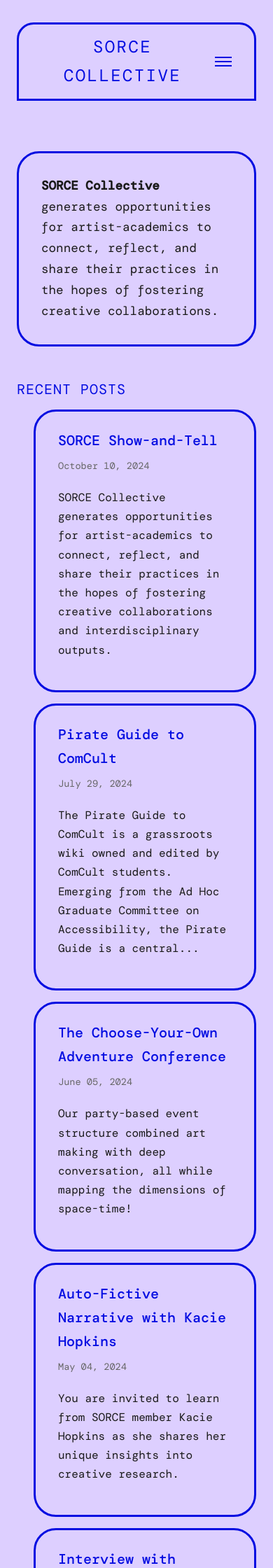
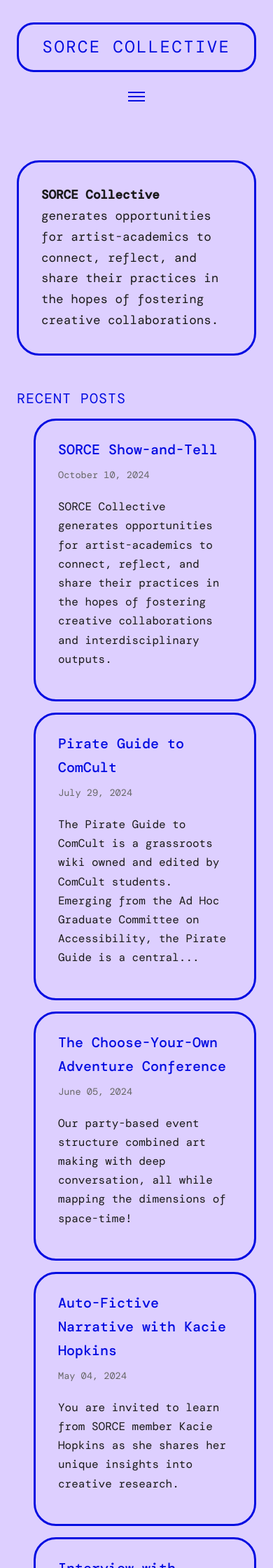
Before and after one commit to iowyth/sorce, a Jekyll site: the page built from index.md, in a window 390 px wide. Shown: the top 2240 px of the page at 70% size. Built offline with Jekyll 4.4.1, drawn with Linux system fonts in a browser that asks for light colours; some web fonts are replaced.

Commit message:
Fix mobile nav: hamburger outside border, menu inside horseshoe
- Hamburger button positioned below the horseshoe border
- When closed: title has full pill-shaped rounded border
- When open: title connects to nav forming horseshoe shape
- Nav expands within horseshoe matching its width
- JS toggles nav-open class on horseshoe for CSS styling

Co-Authored-By: Claude Opus 4.5 <noreply@anthropic.com>

```diff
--- a/_layouts/default.html
+++ b/_layouts/default.html
@@ -25,14 +25,7 @@
   <header class="site-header">
     <div class="container">
       <div class="header-horseshoe">
-        <div class="title-row">
-          <a href="{{ '/' | relative_url }}" class="site-title">{{ site.title }}</a>
-          <button class="nav-toggle" aria-label="Toggle navigation">
-            <span></span>
-            <span></span>
-            <span></span>
-          </button>
-        </div>
+        <a href="{{ '/' | relative_url }}" class="site-title">{{ site.title }}</a>
         <nav class="site-nav">
           <a href="{{ '/about' | relative_url }}">About</a>
           <a href="{{ '/people' | relative_url }}">People</a>
@@ -42,6 +35,11 @@
           <a href="{{ '/blog' | relative_url }}">Blog</a>
         </nav>
       </div>
+      <button class="nav-toggle" aria-label="Toggle navigation">
+        <span></span>
+        <span></span>
+        <span></span>
+      </button>
     </div>
   </header>
 
--- a/assets/css/style.css
+++ b/assets/css/style.css
@@ -89,10 +89,6 @@ a:hover {
 .header-horseshoe {
   display: inline-grid;
   grid-template-columns: 1fr;
-}
-
-.title-row {
-  display: contents;
 }
 
 .site-title {
@@ -402,30 +398,27 @@ li {
   h1 { font-size: 1.5rem; }
   h2 { font-size: 1.25rem; }
 
+  .site-header .container {
+    display: flex;
+    flex-direction: column;
+    align-items: center;
+  }
+
   .header-horseshoe {
     display: grid;
     width: 100%;
   }
 
-  .title-row {
-    display: flex;
-    align-items: center;
-    justify-content: space-between;
+  /* When nav is closed, title has full rounded border (pill shape) */
+  .site-title {
+    font-size: 1.5rem;
     padding: 0.75rem 1.5rem;
-    background: transparent;
-    border: 3px solid var(--primary-blue);
-    border-radius: 1.5rem 1.5rem 0 0;
+    border-radius: 1.5rem;
   }
 
-  .site-title {
-    font-size: 1.5rem;
-    padding: 0;
-    border: none;
-    border-radius: 0;
-  }
-
-  .nav-toggle {
-    display: block;
+  /* When nav is open, title gets top corners only to connect with nav */
+  .header-horseshoe.nav-open .site-title {
+    border-radius: 1.5rem 1.5rem 0 0;
   }
 
   .site-nav {
@@ -441,6 +434,11 @@ li {
   .site-nav a {
     display: block;
     margin: 0.5rem 0;
+  }
+
+  .nav-toggle {
+    display: block;
+    margin-top: 1rem;
   }
 
   .home-intro {
--- a/assets/js/main.js
+++ b/assets/js/main.js
@@ -4,11 +4,13 @@ document.addEventListener('DOMContentLoaded', function() {
   // Mobile navigation toggle
   const navToggle = document.querySelector('.nav-toggle');
   const siteNav = document.querySelector('.site-nav');
+  const headerHorseshoe = document.querySelector('.header-horseshoe');
 
-  if (navToggle && siteNav) {
+  if (navToggle && siteNav && headerHorseshoe) {
     navToggle.addEventListener('click', function() {
       siteNav.classList.toggle('active');
       navToggle.classList.toggle('active');
+      headerHorseshoe.classList.toggle('nav-open');
     });
   }
 
```
